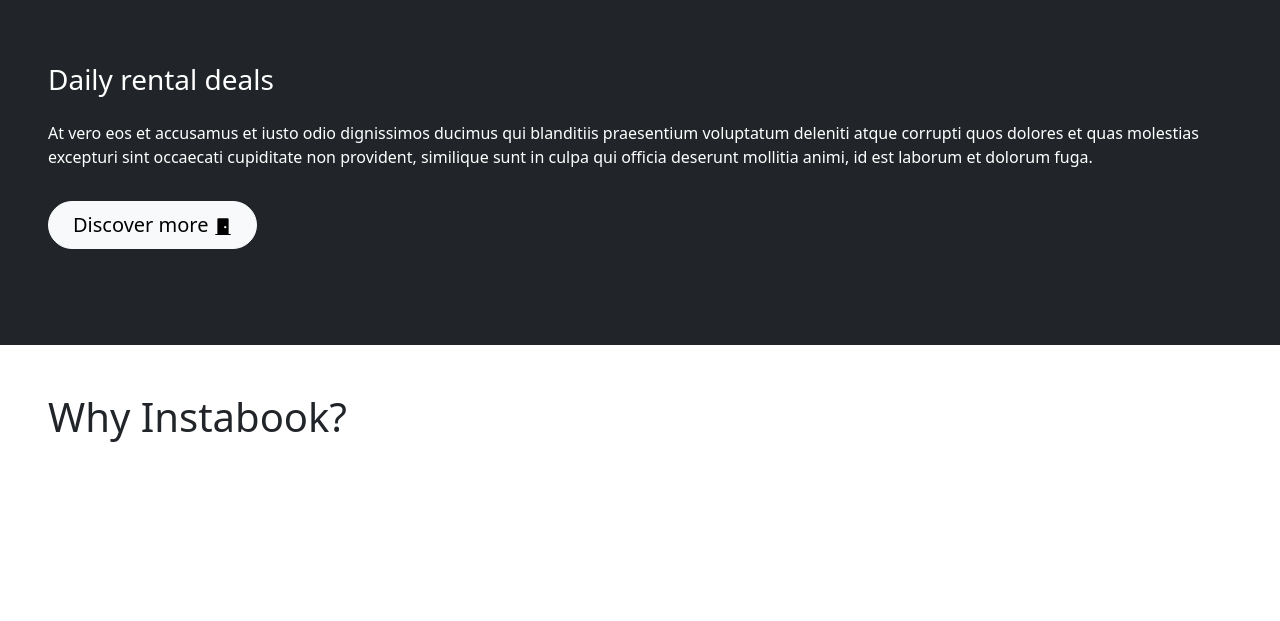
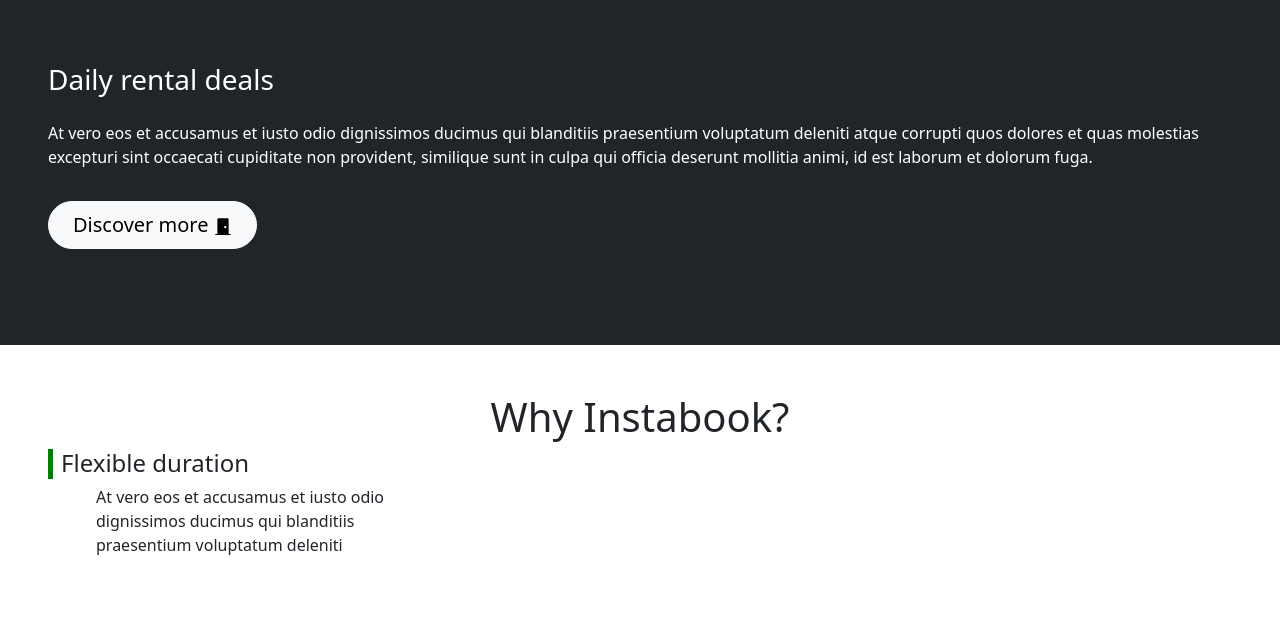
Before and after one commit to priscy-d/instabook, a Flask app: page / in a window 1280 px wide. Shown: the part 3136-3757 px from the top of the page. Before the commit the page ends 3578 px from the top, so only its background shows below. Run offline with Flask 3, Linux system fonts and the light colour scheme.

Commit message:
update added

```diff
--- a/app/templates/landing.html
+++ b/app/templates/landing.html
@@ -208,7 +208,8 @@
     </div>
     <div class="bg-dark text-white p-5">
         <h3 class="py-3">Daily rental deals</h3>
-        <p class="pb-3">At vero eos et accusamus et iusto odio dignissimos ducimus qui blanditiis praesentium voluptatum deleniti
+        <p class="pb-3">At vero eos et accusamus et iusto odio dignissimos ducimus qui blanditiis praesentium voluptatum
+            deleniti
             atque corrupti quos dolores et quas molestias excepturi sint occaecati cupiditate non provident, similique
             sunt in culpa qui officia deserunt mollitia animi, id est laborum et dolorum fuga.</p>
         <button type="button" class="btn btn-light btn-lg rounded-pill px-4 mb-5">Discover more
@@ -218,8 +219,29 @@
             </svg>
         </button>
     </div>
-    <div class="p-5 ">
-        <h1>Why Instabook?</h1>
+    <div class="p-5  ">
+        <h1 class="text-center">Why Instabook?</h1>
+        <div class="row">
+            <div class="col-sm-4">
+                <div >
+                    <div class="d-flex flex-row">
+                        <div class='pe-2' style="border-left:5px solid green; height:30px"></div>
+                        <div> <h4>Flexible duration</h4></div>
+
+                    </div>
+                    <div class="ps-5">
+                        <p>At vero eos et accusamus et iusto odio dignissimos ducimus qui blanditiis praesentium
+                            voluptatum
+                            deleniti
+                        </p>
+                    </div>
+                </div>
+            </div>
+            <div class="col-sm-8">
+
+            </div>
+
+        </div>
     </div>
 </div>
 
```
